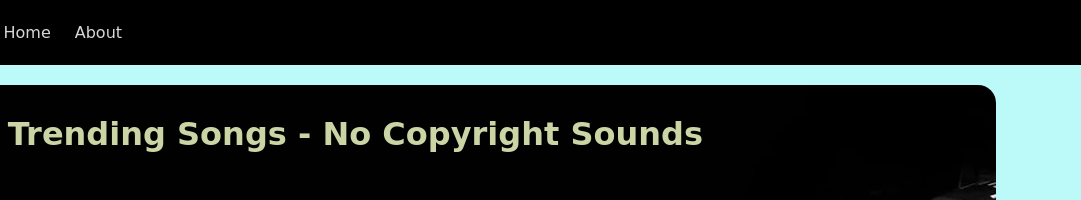
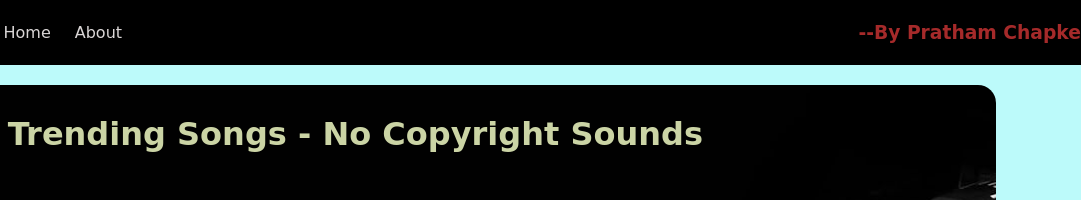
Before and after one commit to chapkepratham007/Spotify-Clone-Live, a plain HTML site: page index.html in a window 1280 px wide. Shown: the top 200 px of the page, 199-1280 px from the left. Drawn offline with Linux system fonts and the light colour scheme.

Commit message:
Update index.html

```diff
--- a/index.html
+++ b/index.html
@@ -14,7 +14,7 @@
             <li class="logo"><img src="logo.png" alt="Spotify">Songify</li>
             <li>Home</li>
             <li>About</li>
-<!--             <h3 class="auther">--By Pratham Chapke</h3> -->
+            <h3 class="auther">--By Pratham Chapke</h3>
         </ul>
 
     </nav>
```
